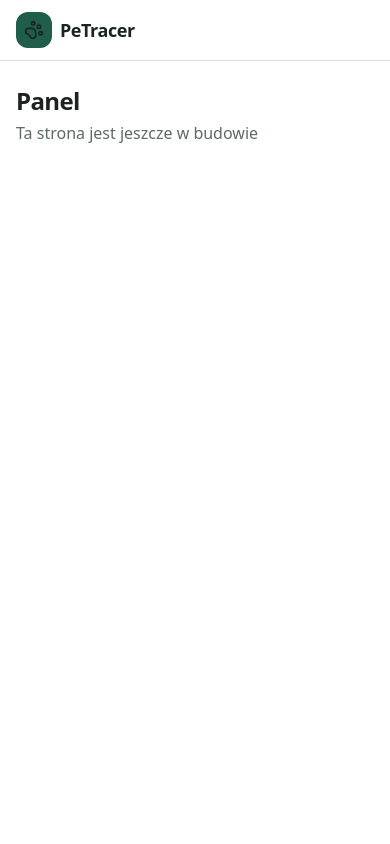
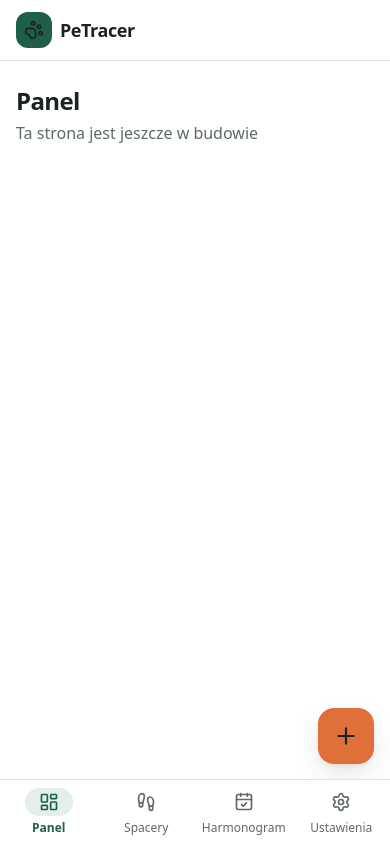
Before and after one commit to FullC0ntrol/PeTracker-FinalVersion, a React (Vite) app in the folder petracer-final/: page /panel in a window 390 px wide. Built offline with nearby package versions, Linux system fonts and the light colour scheme.

Commit message:
Dolna nawigacja mobilna i przycisk rozpoczęcia spaceru

```diff
--- /dev/null
+++ b/petracer-final/src/components/layout/BottomNav.jsx
@@ -0,0 +1,35 @@
+import { NavLink } from "react-router"
+import { OWNER_NAV_ITEMS } from "./ownerNav"
+
+export default function BottomNav() {
+  return (
+    <nav
+      aria-label="Nawigacja główna"
+      className="fixed inset-x-0 bottom-0 z-30 border-t border-line bg-surface pb-[env(safe-arra-inset-bottom)] lg:hidden"
+    >
+      <ul className="grid grid-cols-4">
+        {OWNER_NAV_ITEMS.map(({ to, label, icon: Icon }) => (
+          <li key={to}>
+            <NavLink
+              to={to}
+              className={({ isActive }) =>
+                `flex flex-col items-center gap-1 py-2 text-xs transition-colors ${
+                  isActive ? 'font-semibold text-pine' : 'text-ink-muted hover:text-ink'
+                }`
+              }
+              >
+                {({ isActive}) => (
+                  <>
+                    <span className={`grid h-7 w-12 place-items-center rounded-full transition-colors ${isActive ? 'bg-pine-soft' : ''}`}>
+                      <Icon size={20} aria-hidden="true" />
+                    </span>
+                    {label}
+                  </>
+                )}
+              </NavLink>
+          </li>
+        ))}
+      </ul>
+    </nav>
+  )
+}
--- a/petracer-final/src/components/layout/OwnerLayout.jsx
+++ b/petracer-final/src/components/layout/OwnerLayout.jsx
@@ -1,8 +1,13 @@
-import { Outlet } from 'react-router'
+import { Outlet, Link, useLocation } from 'react-router'
+import { Plus } from 'lucide-react'
+import BottomNav from './BottomNav'
 import Sidebar from './Sidebar'
 import Logo from './Logo'
 
 export default function OwnerLayout() {
+  const { pathname } = useLocation()
+  const isTrackingWalk = pathname === '/spacery/nowy'
+
   return (
     <div className="min-h-dvh lg:flex">
       <Sidebar />
@@ -16,6 +21,19 @@ export default function OwnerLayout() {
           <Outlet />
         </main>
       </div>
+
+      {!isTrackingWalk && (
+        <Link
+          to="/spacery/nowy"
+          aria-label="Rozpocznij spacer"
+          className='fixed right-4 bottom-[calc(5rem+env(safe-area-inset-bottom))] z-30 grid size-14 place-items-center rounded-2xl bg-ember text-ink shadow-raised
+          transition-transform hover:scale-105 active:scale-95 lg:hidden'
+          >
+            <Plus size={26} aria-hidden="true" />
+          </Link>
+      )}
+
+      <BottomNav />
     </div>
   )
 }
```
